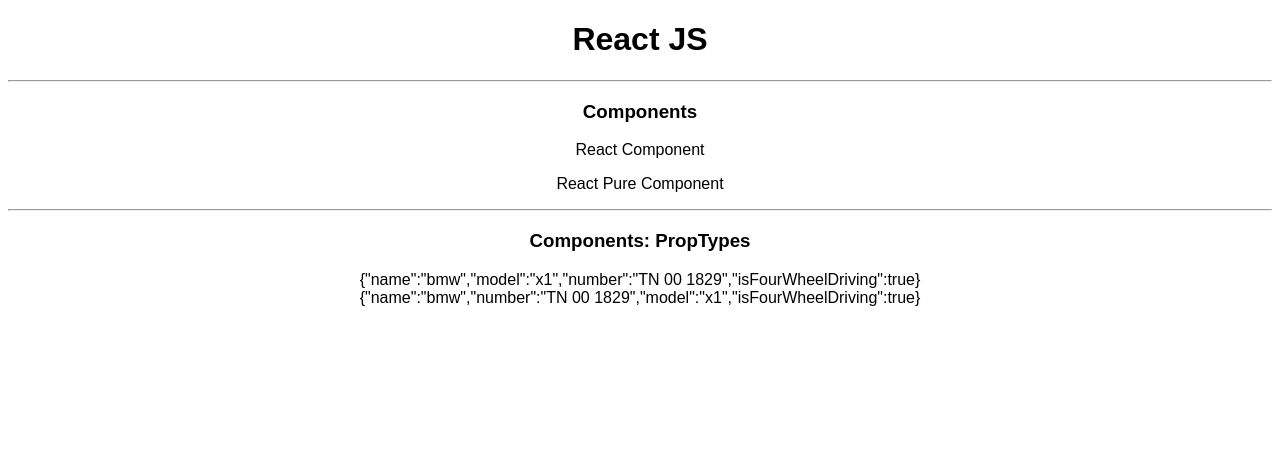
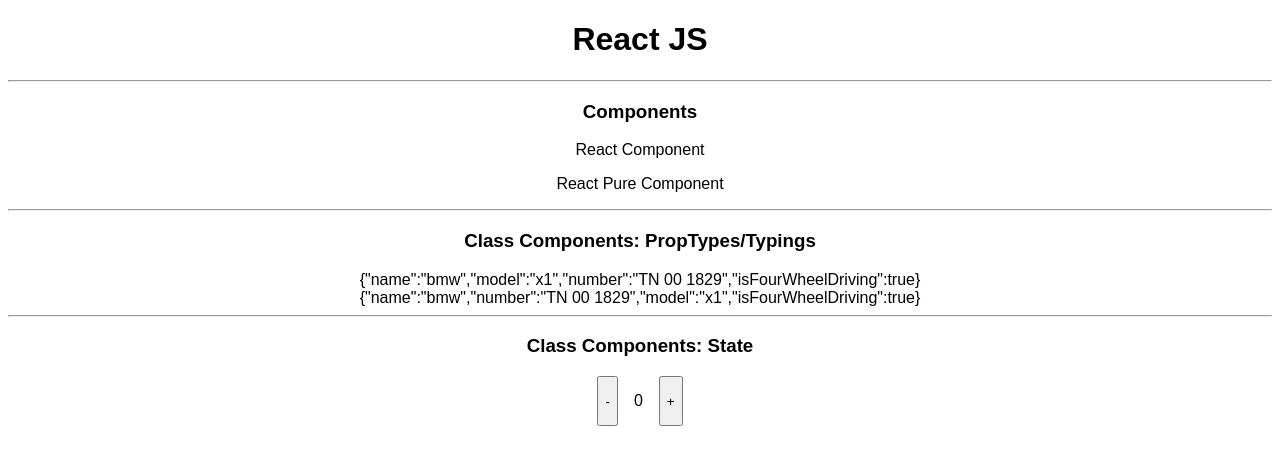
Before and after one commit to cra2ycoder/tutorial-reactjs, a React (Create React App) app: page / in a window 1280 px wide. Shown: the top 464 px of the page. Built offline with nearby package versions, Linux system fonts and the light colour scheme.

Commit message:
state simple example added

```diff
--- /dev/null
+++ b/code/components/class/State.tsx
@@ -0,0 +1,44 @@
+import React from "react";
+// import PropTypes from "prop-types";
+
+interface ICounterProps {
+  initialCount: number;
+}
+
+export class Counter extends React.PureComponent<ICounterProps> {
+  constructor(props: ICounterProps) {
+    super(props);
+
+    // state declaration
+    this.state = {
+      count: this.props.initialCount || 0
+    };
+
+    // binding the events for accessing `this`
+    // if we wanted to skip this, we can go with arrow functions
+    this.doIncrease = this.doIncrease.bind(this);
+    this.doDecrease = this.doDecrease.bind(this);
+  }
+
+  doIncrease() {
+    this.setState({ count: this.state.count + 1 });
+  }
+
+  doDecrease() {
+    this.setState({ count: this.state.count - 1 });
+  }
+
+  render() {
+    return (
+      <div style={{ display: "flex", justifyContent: "center" }}>
+        <button onClick={this.doDecrease}>-</button>
+        <div style={{ padding: "1rem" }}>{this.state.count}</div>
+        <button onClick={this.doIncrease}>+</button>
+      </div>
+    );
+  }
+}
+
+// Counter.propTypes = {
+//   initialCount: PropTypes.number
+// };
--- a/code/components/class/index.ts
+++ b/code/components/class/index.ts
@@ -1,3 +1,4 @@
 export * from "./Component";
 export * from "./PureComponent";
 export * from "./Typings";
+export * from "./State";
--- a/src/App.tsx
+++ b/src/App.tsx
@@ -2,7 +2,8 @@ import {
   Component,
   PureComponent,
   Car,
-  TypescriptCar
+  TypescriptCar,
+  Counter
 } from "../code/components/class";
 
 import "./styles.css";
@@ -16,7 +17,7 @@ export default function App() {
       <Component />
       <PureComponent />
       <hr />
-      <h3>Components: PropTypes</h3>
+      <h3>Class Components: PropTypes/Typings</h3>
       <Car
         name="bmw"
         model="x1"
@@ -29,6 +30,9 @@ export default function App() {
         model="x1"
         isFourWheelDriving={true}
       />
+      <hr />
+      <h3>Class Components: State</h3>
+      <Counter />
     </div>
   );
 }
```
